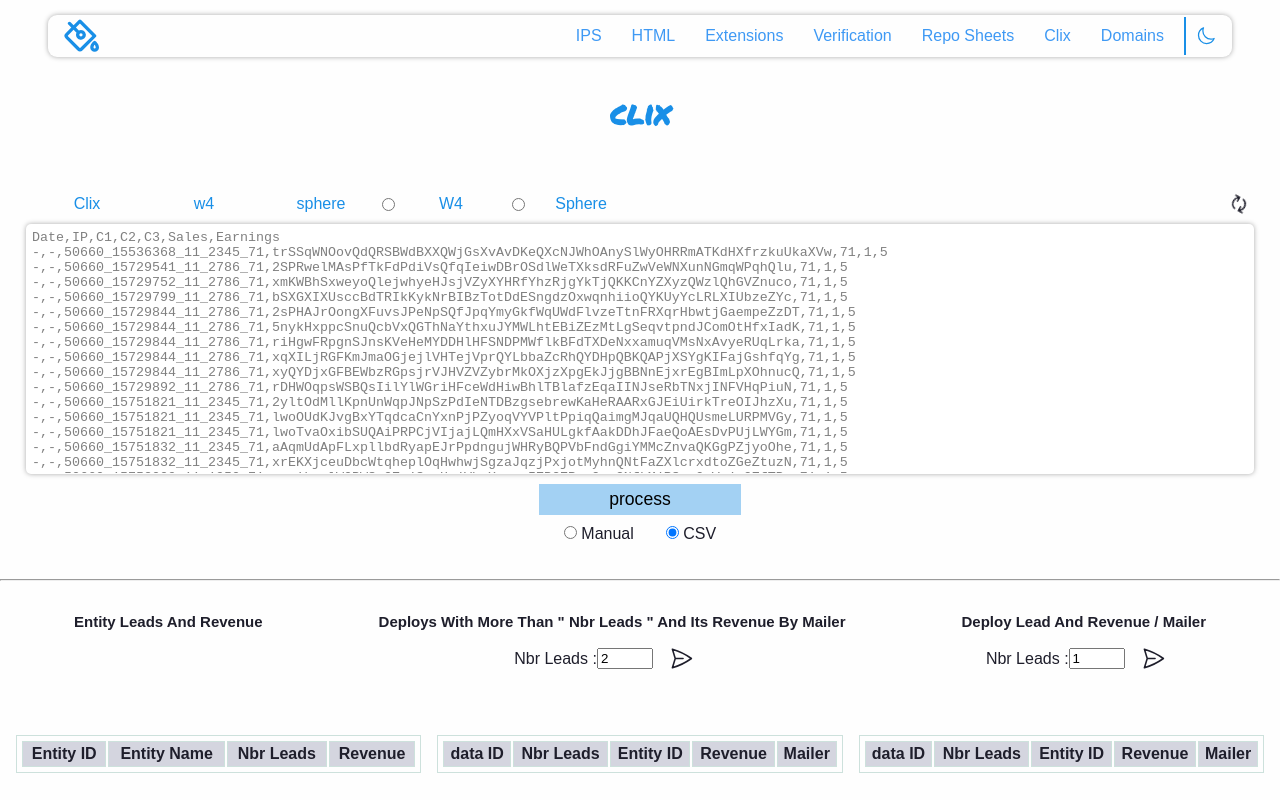
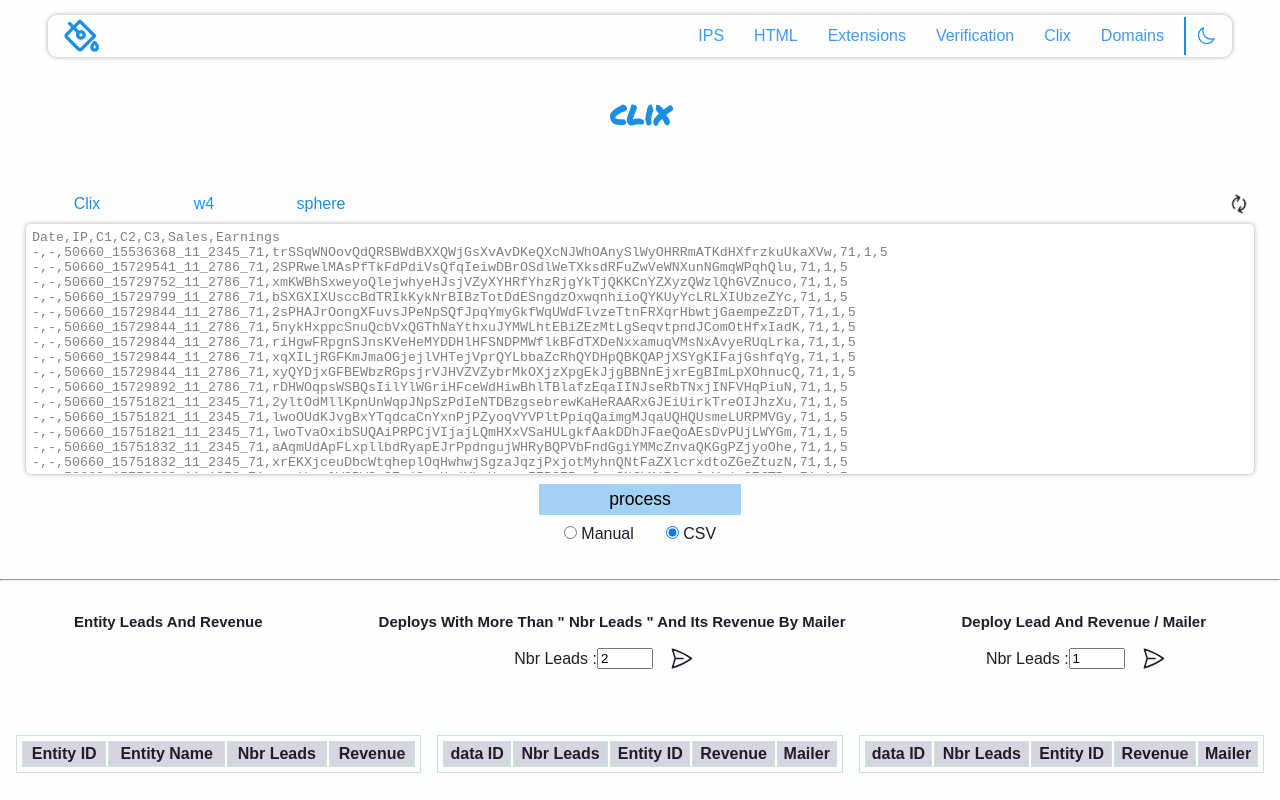
Before and after one commit to MohcineDev/bucket-vue, a Vue app: page /clix in a window 1280 px wide. Shown: the top 800 px of the page. Built offline with nearby package versions, Linux system fonts and the light colour scheme.

Commit message:
clean code & remove unused links

```diff
--- a/src/components/ClixSponsore.vue
+++ b/src/components/ClixSponsore.vue
@@ -1,5 +1,5 @@
 <template>
-    <input type="radio" :value="value" :ID="ID" />
+    <input name="sponsore" type="radio"   :ID="ID" @change="e=>$emit('handleChange', e)"/>
     <label :for="ID">{{ Label }}</label>
 </template>
 
--- a/src/components/NavBar.vue
+++ b/src/components/NavBar.vue
@@ -23,10 +23,9 @@
         </div>
       </div>
       <router-link to="verification">Verification</router-link>
-      <router-link to="repo_sheets">Repo Sheets</router-link>
       <router-link to="clix">Clix</router-link>
       <router-link to="domains">Domains</router-link>
-      <div class="theme">
+      <div class="theme"  >
 
         <svg @click="addClass" xmlns="http://www.w3.org/2000/svg" fill="none" viewBox="0 0 24 24" stroke-width="1.5"
           stroke="#198fe7" class="w-6 h-6 sun">
@@ -41,15 +40,29 @@
 
       </div>
     </div>
-
   </nav>
 </template>
 
 <script setup>
+import { ref } from 'vue';
+
+let notHasSchemaDark = false
+
+let a = ref(document)
+
 
 function addClass() {
   document.querySelector('body').classList.toggle("dark")
 }
+
+function checkIfHasSchema(){
+
+  window.matchMedia  && window.matchMedia('(prefers-color-scheme: dark)').matches ?
+  hasSchemaDark = true : console.log('0000')
+
+}
+//checkIfHasSchema()
+
 </script>
 
 <style>
--- a/src/main.js
+++ b/src/main.js
@@ -4,4 +4,5 @@
 import App from './App.vue'
 import router from './router'
 
+
 createApp(App).use(router).mount('#app')
--- a/src/views/Clix.vue
+++ b/src/views/Clix.vue
@@ -3,22 +3,20 @@
     <section class="clix_data">
         <div class="sponsores">
             <div>
-                <ClixSponsore value="Clix" ID="clix" Label="Clix" checked=""/>
-                <ClixSponsore value="w4" ID="w4" Label="w4"/>
-                <ClixSponsore value="sphere" ID="sphere" Label="sphere"/>
-                <input type="radio" value="w4" v-model="sponsores" id="w4" />
+                <ClixSponsore value="Clix" ID="clix" Label="Clix" @handleChange="e=>console.log(e)" />
+                <ClixSponsore value="w4" ID="w4" Label="w4" @handleChange="e=>console.log(e)"/>
+                <ClixSponsore value="sphere" ID="sphere" Label="sphere" @handleChange="e=>console.log(e)"/>
+               <!--  <input type="radio" value="w4" name="sponsore" v-model="sponsores" id="w4" />
                 <label for="w4"> W4</label>
-                <input type="radio" value="sphere" v-model="sponsores" id="sphere" />
-                <label for="sphere">Sphere</label>
+                <input type="radio" value="sphere" name="sponsore" id="sphere" />
+                <label for="sphere">Sphere</label>-->
             </div>
-
             <svg @click="resetValues" xmlns="http://www.w3.org/2000/svg" viewBox="0 0 20 20" fill="currentColor"
                 class="w-5 h-5">
                 <path fill-rule="evenodd" title="refrsh all values / page"
                     d="M15.312 11.424a5.5 5.5 0 01-9.201 2.466l-.312-.311h2.433a.75.75 0 000-1.5H3.989a.75.75 0 00-.75.75v4.242a.75.75 0 001.5 0v-2.43l.31.31a7 7 0 0011.712-3.138.75.75 0 00-1.449-.39zm1.23-3.723a.75.75 0 00.219-.53V2.929a.75.75 0 00-1.5 0V5.36l-.31-.31A7 7 0 003.239 8.188a.75.75 0 101.448.389A5.5 5.5 0 0113.89 6.11l.311.31h-2.432a.75.75 0 000 1.5h4.243a.75.75 0 00.53-.219z"
                     clip-rule="evenodd" />
             </svg>
-
         </div>
         <textarea rows="20" cols="40" placeholder="past exported data here" v-model="rawData"></textarea>
         <div class="btns">
```
Also changed, not shown: src/assets/base.css (+9 -12 lines), 1 other file (tests, documents, lock files or other folders).
